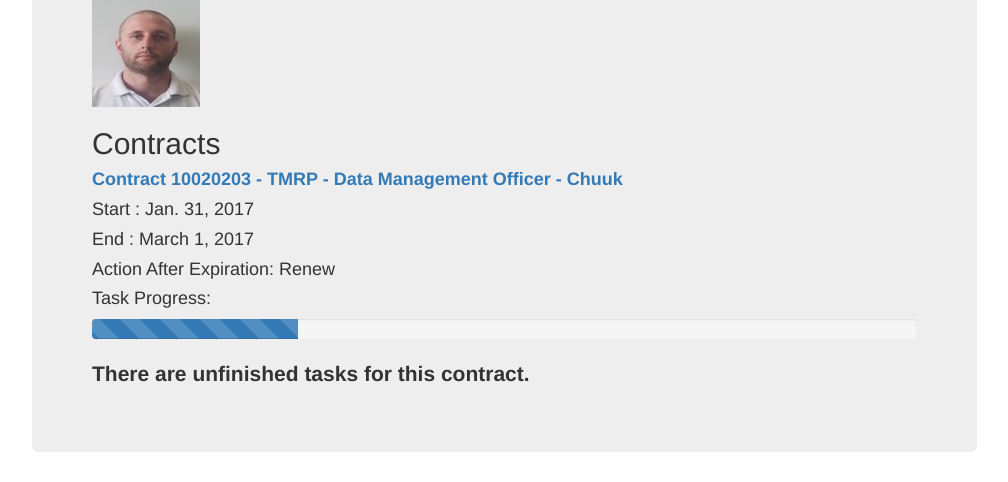
After one commit to jameswhitakerwork/MicroDesk, a Django app: template templates/hr/staff_view.html in a window 1280 px wide. The commit adds this page. Shown: the part 573-1055 px from the top of the page, without its empty margins (233-1241 px from the left). Run offline with Django 3.2, Linux system fonts and the light colour scheme; the template is opened without the code that fills it: values that come from a table or form of the project are taken from there, others are empty; data comes from the database, SQL or seed files in the repository; both versions use the stored data as it was after the commit; some libraries are stand-ins or nearby versions.

Commit message:
building views and pages

```diff
--- a/hr/models.py
+++ b/hr/models.py
@@ -209,3 +209,38 @@ class Contract(models.Model):
 
     def __unicode__(self):
         return "Contract " + self.contract_code
+
+    def tasks_progress(self):
+        # returns progress out of 100
+        # used for progress bars
+        percent = (
+            getattr(self, 'personal_history') +
+            getattr(self, 'medical_clearance') +
+            getattr(self, 'policy_and_conduct') +
+            getattr(self, 'iom_email') +
+            getattr(self, 'basic_field_security') +
+            getattr(self, 'advanced_field_security') +
+            getattr(self, 'travel_profile') +
+            getattr(self, 'proof_of_life') +
+            getattr(self, 'ses_initiated') +
+            getattr(self, 'duty_station_orientation') +
+            getattr(self, 'photo') +
+            getattr(self, 'iom_un_id')
+        ) * (100 / 12)
+        return int(percent)
+
+    def tasks_completed(self):
+        # returns True if all tasks completed
+        return self.tasks_progress == 100
+
+    def get_program(self):
+        p = Position.objects.get(id=self.position_id)
+        return p.program
+
+    def get_position_title(self):
+        p = Position.objects.get(id=self.position_id)
+        return p.title
+
+    def get_duty_station(self):
+        p = Position.objects.get(id=self.position_id)
+        return p.duty_station
--- a/hr/urls.py
+++ b/hr/urls.py
@@ -3,8 +3,15 @@ from django.conf.urls import url
 from django.conf.urls.static import static
 from hr import views
 
+
 urlpatterns = [
 
     url(r'^$', views.index, name='index'),
 
+    url(
+        r'^staff/(?P<staff_id>[0-9]+)/',
+        views.staff_view, name='staff_view'),
+
+    url(r'^staff/$', views.staff_list, name='staff_list'),
+
 ] + static(settings.MEDIA_URL, document_root=settings.MEDIA_ROOT)
--- a/templates/base.html
+++ b/templates/base.html
@@ -2,8 +2,7 @@
 {# Load static files #}
 {% load staticfiles %}
 
-<link rel="stylesheet" href="//maxcdn.bootstrapcdn.com/bootstrap/3.2.0/css/bootstrap.min.css">
-<link rel="stylesheet" href="//maxcdn.bootstrapcdn.com/bootstrap/3.2.0/css/bootstrap-theme.min.css">
+<link rel="stylesheet" href="{% static 'css/bootstrap.min.css' %}">
 <link rel="stylesheet" href="{% static 'css/bootstrap.min.css' %}">
 
 
@@ -35,18 +34,13 @@
 
     <div class="collapse navbar-collapse" id="bs-example-navbar-collapse-1">
       <ul class="nav navbar-nav">
-        <li class="active"><a href="#">Link <span class="sr-only">(current)</span></a></li>
-        <li><a href="#">Link</a></li>
+        <li class="active"><a href="/admin/">Admin<span class="sr-only">(current)</span></a></li>
         <li class="dropdown">
-          <a href="#" class="dropdown-toggle" data-toggle="dropdown" role="button" aria-expanded="false">Dropdown <span class="caret"></span></a>
+          <a href="#" class="dropdown-toggle" data-toggle="dropdown" role="button" aria-expanded="false">Dashboards<span class="caret"></span></a>
           <ul class="dropdown-menu" role="menu">
-            <li><a href="#">Action</a></li>
-            <li><a href="#">Another action</a></li>
-            <li><a href="#">Something else here</a></li>
+            <li><a href="#">HR</a></li>
             <li class="divider"></li>
-            <li><a href="#">Separated link</a></li>
-            <li class="divider"></li>
-            <li><a href="#">One more separated link</a></li>
+            <li><a href="#">Something Else</a></li>
           </ul>
         </li>
       </ul>
@@ -57,27 +51,59 @@
         <button type="submit" class="btn btn-default">Submit</button>
       </form>
       <ul class="nav navbar-nav navbar-right">
-        <li><a href="#">Link</a></li>
+        {% if user.is_authenticated %}
+            <li><a href="">Log in</a></li>
+        {% else %}
+            <li><a href="#">Log out</a></li>
+        {% endif %}
       </ul>
     </div>
   </div>
 </nav>
 
+
+
 {% for message in messages %}
     <div class="alert alert-dismissible alert-{{ message.tags }}">
-    <button type="button" class="close" data-dismiss="{{ message.tags }}">&times;</button>
+    <button type="button" class="close" data-dismiss="{{ message.tags }}" aria-label="Close">&times;</span></button>
     <h4>{{ message.tags }}!!</h4>
     <p> {{ message }} <a href="#" class="alert-link">vel scelerisque nisl consectetur et</a>.</p>
 </div>
 {% endfor %}
 
-        <!-- Block body content -->
-        {% block body-content %}<h1>Default content</h1>{% endblock %}
-    </body>
+<div class="container">
+    <div class="row">
+        <div class="col-md-2">
+            {% block sidebar-content %}
+                <div class="list-group">
+                <a href="#" class="list-group-item active">Cras justo odio</a>
+                <a href="#" class="list-group-item">Dapibus ac facilisis in</a>
+                <a href="#" class="list-group-item">Morbi leo risus</a>
+                </div>
+            {% endblock %}
+        </div>
+        <div class = "col-md-10">
+            <div class="jumbotron">
+                {% block body-content %}
+                {% endblock %}
+            </div>
+            <div>
+            {% block table-content %}{% endblock %}
+            </div>
+        </div>
+    </div>
+</div>
+
+
+
+</body>
+
+
+
+    <script src="//ajax.googleapis.com/ajax/libs/jquery/1.12.4/jquery.min.js"></script>
+    {# <script src="{% static 'js/jquery-1.10.2.min.js' %}"></script> #}
+
+    <!-- Include all compiled plugins (below), or include individual files as needed -->
+    <script src="{% static 'js/bootstrap.min.js' %}"></script>
 
 </html>
-
-    <script src="//ajax.googleapis.com/ajax/libs/jquery/1.12.4/jquery.min.js"></script>
-
-    <!-- Include all compiled plugins (below), or include individual files as needed -->
-    <script src="//maxcdn.bootstrapcdn.com/bootstrap/3.3.7/js/bootstrap.min.js"></script>
--- /dev/null
+++ b/templates/hr/staff_view.html
@@ -0,0 +1,46 @@
+{% extends "base.html" %}
+{% load staticfiles %}
+
+{% block body-content %}
+
+<div class="page header">
+    <h1>{{ staff.first_name }} {{ staff.last_name }}</h1>
+    <h2>{{ position.program }} {{ position.title }}</h2>
+</div>
+
+<div>
+    <img src="/static/flags/{{ countryflag }}.gif">           {% if staff.active_contract %}<span class="label label-success">Active Contract</span>{% else %}<span class="label label-default">No Contract</span>{% endif %}
+</div>
+
+<div>
+    <img src="/media/{{ staff.photo }}">
+</div>
+
+<div>
+    {% if contract_set %}
+        <h2> Contracts </h2>
+        {% for c in contract_set %}
+            <h4><a href="#"><strong>Contract {{ c.contract_code }} - {{ c.get_program }} - {{ c.get_position_title }} - {{c.get_duty_station }}</strong></a></h4>
+            <h4>Start : {{ c.start_date }}</h4>
+            <h4>End : {{ c.end_date }}</h4>
+            <h4>Action After Expiration: {{ c.action_after_expiration }}</h4>
+            <h4>Task Progress: </h4>
+            <div class="progress progress-striped active">
+            <div class="progress-bar" style="width:{{ c.tasks_progress }}%"></div>
+            </div>
+            <div>
+            {% if c.tasks_completed %}<p><strong>All contract tasks are completed.</strong></p>
+            {% else %}<p><strong>There are unfinished tasks for this contract.</strong></p>
+            {% endif %}
+            </div>
+        {% endfor %}
+    {% else %}
+        <h2> There are no contracts assigned to this staff member. </h2>
+    {% endif %}
+</div>
+
+</div>
+
+
+
+{% endblock %}
```
Also changed, not shown: hr/views.py (+40 -5 lines), microdesk_project/settings.py (+4 -3 lines), templates/hr/staff_list.html (added, +18 -0 lines), db.sqlite3, media/20170111_112222.jpg (added), media/spr_player_up_strip6.png (added), 5 other files.
